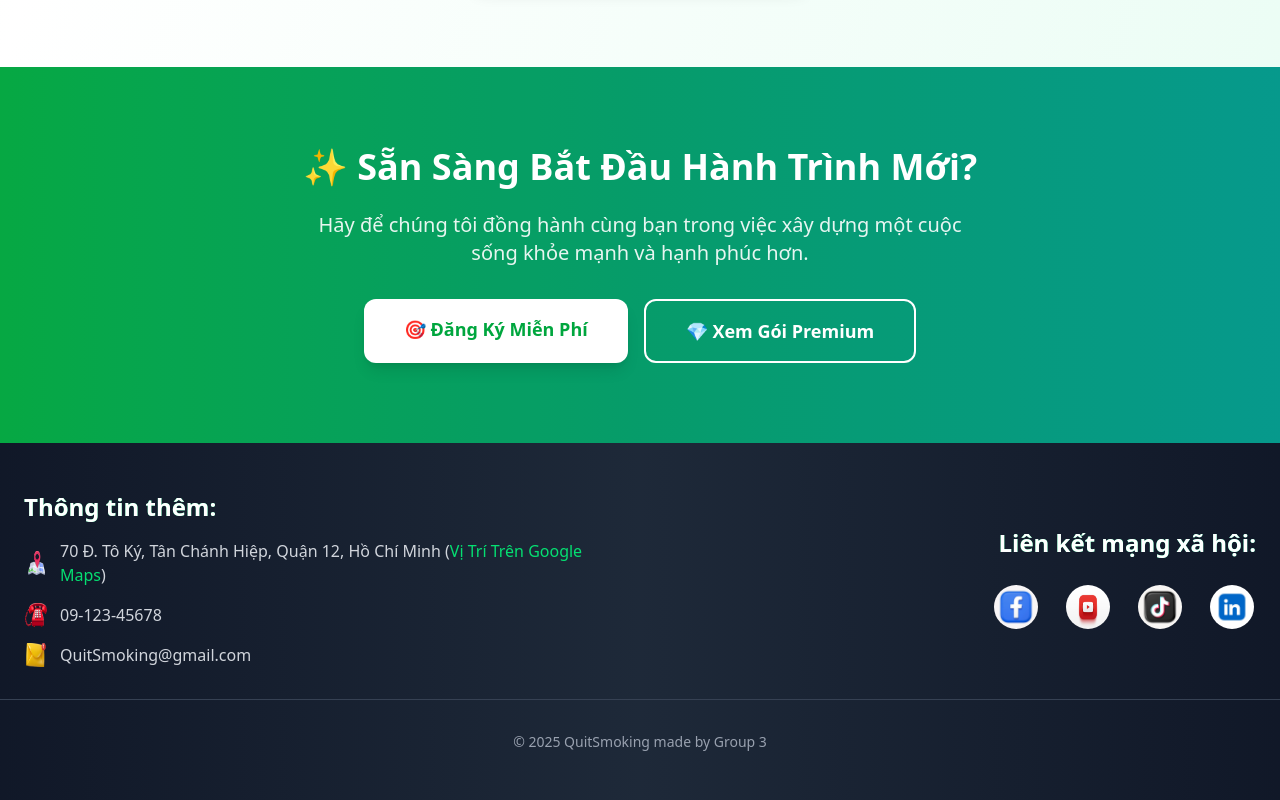
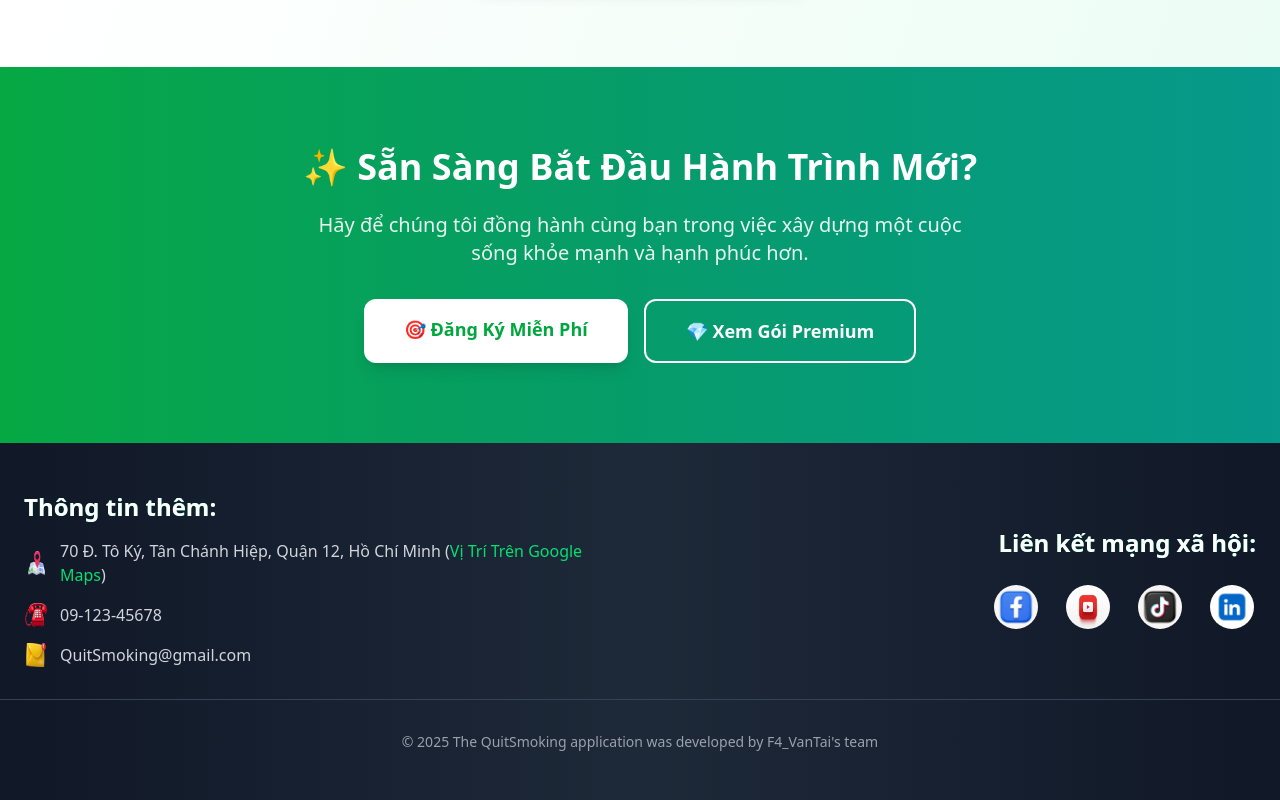
Before and after one commit to ptdat30/Project_Java, a React (Vite) app in the folder QuitSmoking_FE/: page / in a window 1280 px wide. Shown: the part 5105-5905 px from the top of the page. Built offline with nearby package versions, Linux system fonts and the light colour scheme.

Commit message:
Fix lỗi Guest

```diff
--- a/QuitSmoking_FE/src/components/HomePage.jsx
+++ b/QuitSmoking_FE/src/components/HomePage.jsx
@@ -193,7 +193,7 @@ const HomePage = () => {
           <div className="text-center text-gray-400 text-sm mt-8 border-t border-gray-700 pt-8">
             <p className="hover:text-green-400 transition-colors duration-300">
               <a href="https://ptdat30.github.io/digital-cv-portfolio/" target="_blank" rel="noopener noreferrer" className="hover:text-green-500">
-              © {new Date().getFullYear()} QuitSmoking made by Group 3
+              © {new Date().getFullYear()} The QuitSmoking application was developed by F4_VanTai's team
               </a>
             </p>
           </div>
--- a/QuitSmoking_FE/src/components/coach/CoachConsultation.jsx
+++ b/QuitSmoking_FE/src/components/coach/CoachConsultation.jsx
@@ -7,6 +7,7 @@ import AvatarFromName from '../common/AvatarFromName';
 import useMembershipError from "../../hooks/useMembershipError";
 import MembershipUpgradeModal from "../common/MembershipUpgradeModal";
 import notificationService from "../../services/notificationService";
+import { useNavigate } from "react-router-dom";
 
 // Thông tin mẫu cho coach theo email
 const defaultCoachInfoByEmail = {
@@ -78,7 +79,7 @@ const CoachConsultation = () => {
   // Kiểm tra quyền truy cập cho guest
   const isGuest = user?.role === "GUEST";
   const hasAccess = !isGuest || isCoach;
-
+  const navigate = useNavigate();
   const [sessions, setSessions] = useState([]);
   const [selectedSession, setSelectedSession] = useState(null);
   const [activeSession, setActiveSession] = useState(null);
```
